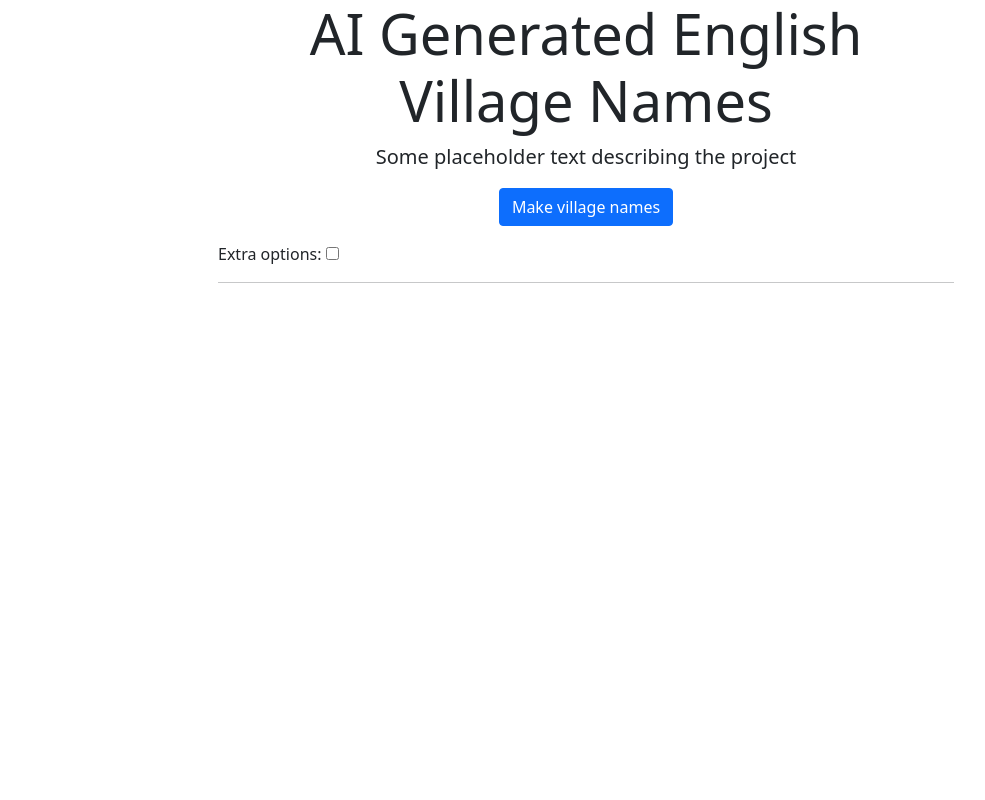
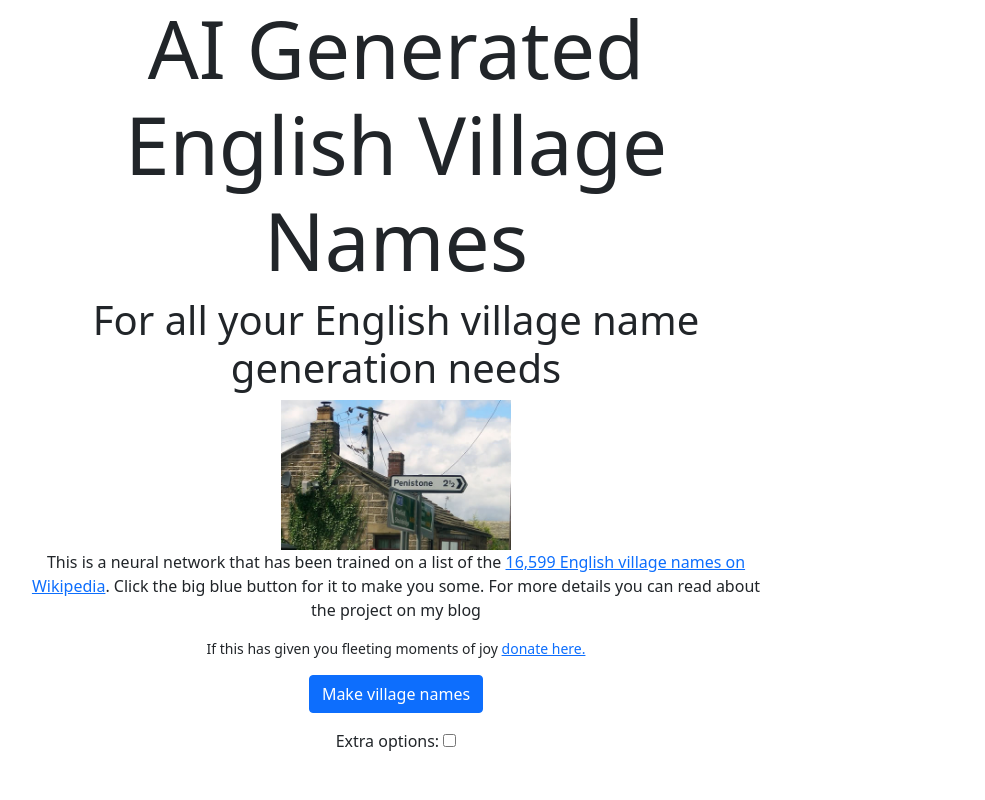
Before and after one commit to mattallinson/village-app, a Flask app: page / in a window 1280 px wide. Shown: the whole page, without its empty margins (54-1039 px from the left). Run offline with Flask 2, Linux system fonts and the light colour scheme.

Commit message:
updates layout

```diff
--- a/templates/base.html
+++ b/templates/base.html
@@ -16,18 +16,22 @@
   <body>
     <div class="container">
       <div class="row justify-content-md-center">
-          <div class="col-2">
-            <!-- empty left column-->
-          </div>
-          <div class="col-md-8">
+        <div class="col-md-8 text-center">
           <!-- central column with all the content-->
-            <h1 class="display-4">AI Generated English Village Names</h1>
           {% block content %}
           <!-- The text that appears on the page -->
           {% endblock %}
           <form action="" method="post" novalidate>
             {{ form.hidden_tag() }}
             <p>{{ form.submit(class_="btn btn-primary") }}</p>
+
+            <label for="myCheck">Extra options:</label>
+            {% if extra_options_checked %}
+              {{ form.extra_options(id="myCheck", onclick="options()", **{checked:True}) }}
+            {% else %}
+              {{ form.extra_options(id="myCheck", onclick="options()") }}
+            {% endif  %}
+
             <div id="options" style="display:none">
               <div class ="row">
                 <div class="col">
@@ -50,31 +54,21 @@
                 </div>
               </div>
             </div>
-
-              <label for="myCheck">Extra options:</label>
-              {% if extra_options_checked %}
-                {{ form.extra_options(id="myCheck", onclick="options()", **{checked:True}) }}
-              {% else %}
-                {{ form.extra_options(id="myCheck", onclick="options()") }}
-              {% endif  %}
           </form>
-            <hr/>
           <div>
             {% if villages|length >10: %}
               <p class="text-end"><a href="/clear-list" id="clear-list">Clear List</a></p>
             {% endif %}
-
+          </div>
+        </div>
+        <div class="col-4 pt-md-4">
           <ul>
             {% for village in villages %}
             <li>{{ village }}</li>
             {% endfor %}
           </ul>
         </div>
-
-
       </div>
-          <div class="col-2">
-            <!-- empty right column-->
     </div>
 
     <!-- Bootstrap Bundle with Popper -->
--- a/templates/index.html
+++ b/templates/index.html
@@ -1,7 +1,15 @@
 {% extends "base.html" %}
 {% block content %}
-<p class="lead"> Some placeholder text describing the project</p>
+<h1 class="display-1">AI Generated English Village Names</h1>
+<h2 class="display-6">For all your English village name generation needs</h2>
+
+<div class="row justify-content-md-center">
+  <div class="col-sm-4">
+    <img src="static/peniston.jpg" class="img-fluid" alt="A street sign for Peniston">
+  </div>
+</div>
+
+<p>This is a neural network that has been trained on a list of the <a href="https://en.wikipedia.org/wiki/Category:Villages_in_England_by_county">16,599 English village names on Wikipedia</a>. Click the big blue button for it to make you some. For more details you can read about the project on my blog</p>
+<p class="small">If this has given you fleeting moments of joy <a href="https://www.buymeacoffee.com/mattallinson">donate here.</a>
 
 {% endblock %}
-
-https://cs.stackexchange.com/questions/79241/what-is-temperature-in-lstm-and-neural-networks-generally
```
Also changed, not shown: static/peniston.jpg (added). Lines whose indentation alone changed are shown as unchanged.
